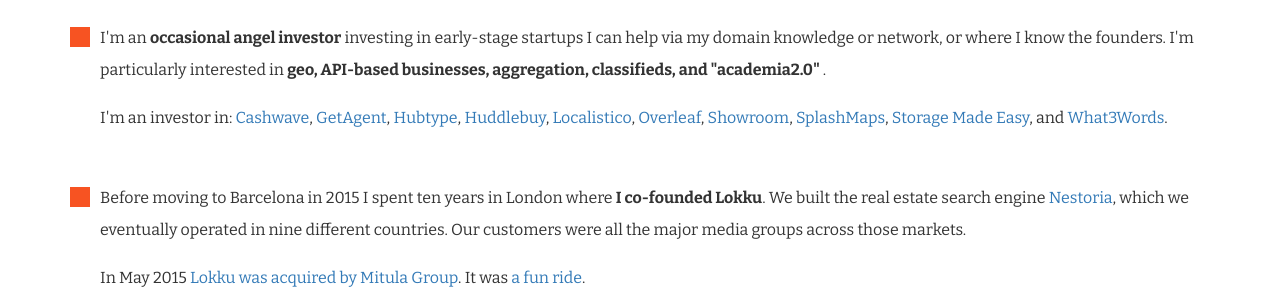
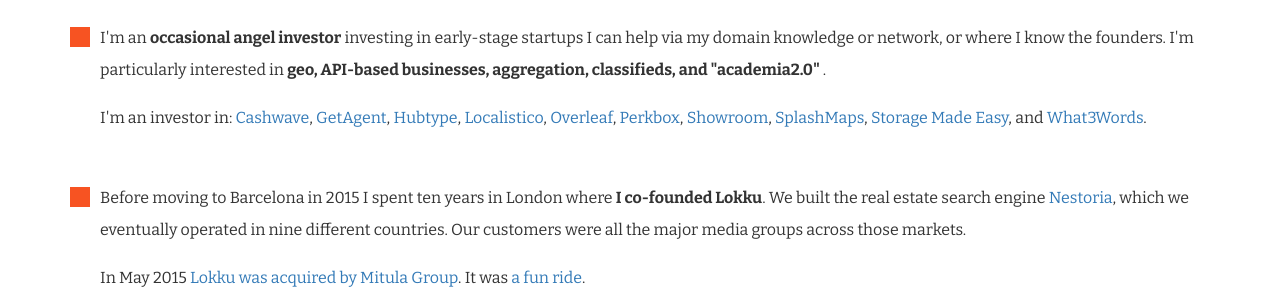
Before and after one commit to freyfogle/freyfogle.github.io, a Jekyll site: the page built from index.html, in a window 1280 px wide. Shown: the part 593-893 px from the top of the page. Built offline with Jekyll 4.4.1, drawn with Linux system fonts in a browser that asks for light colours; comment, search, counter and statistics services are not loaded.

Commit message:
change huddlebuy to perkbox

```diff
--- a/index.html
+++ b/index.html
@@ -46,9 +46,9 @@ layout: default
             <a href="https://cashwave.bg">Cashwave</a>,
             <a href="https://www.getagent.co.uk">GetAgent</a>,
             <a href="http://hubtype.com">Hubtype</a>,
-            <a href="http://www.huddlebuy.co.uk">Huddlebuy</a>,
             <a href="http://localistico.com">Localistico</a>,
             <a href="http://www.overleaf.com">Overleaf</a>,
+            <a href="https://www.perkbox.co.uk">Perkbox</a>,
             <a href="http://www.thisisshowroom.com">Showroom</a>,
             <a href="http://www.splash-maps.com">SplashMaps</a>,
             <a href="https://www.storagemadeeasy.com/">Storage Made Easy</a>,
```
